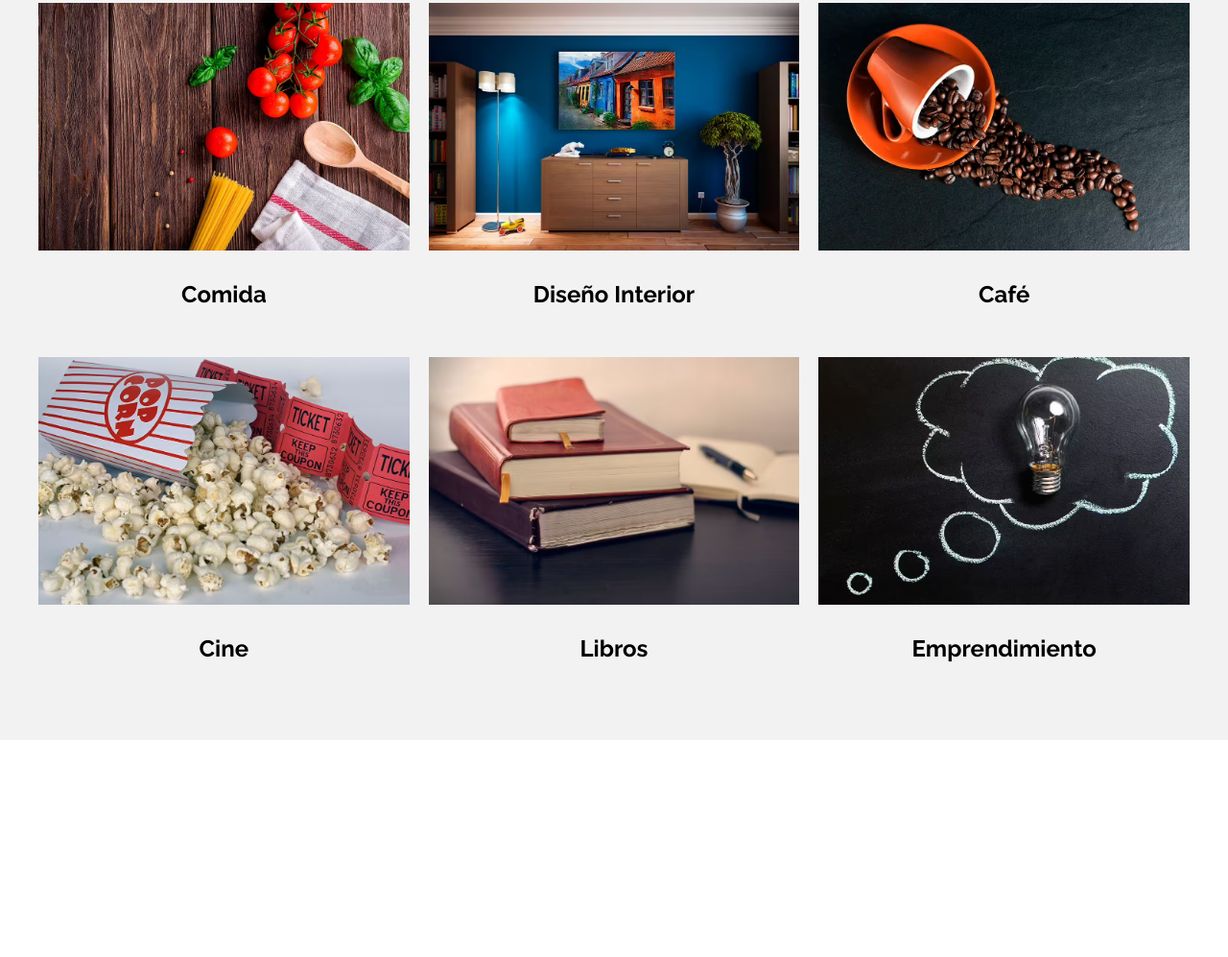
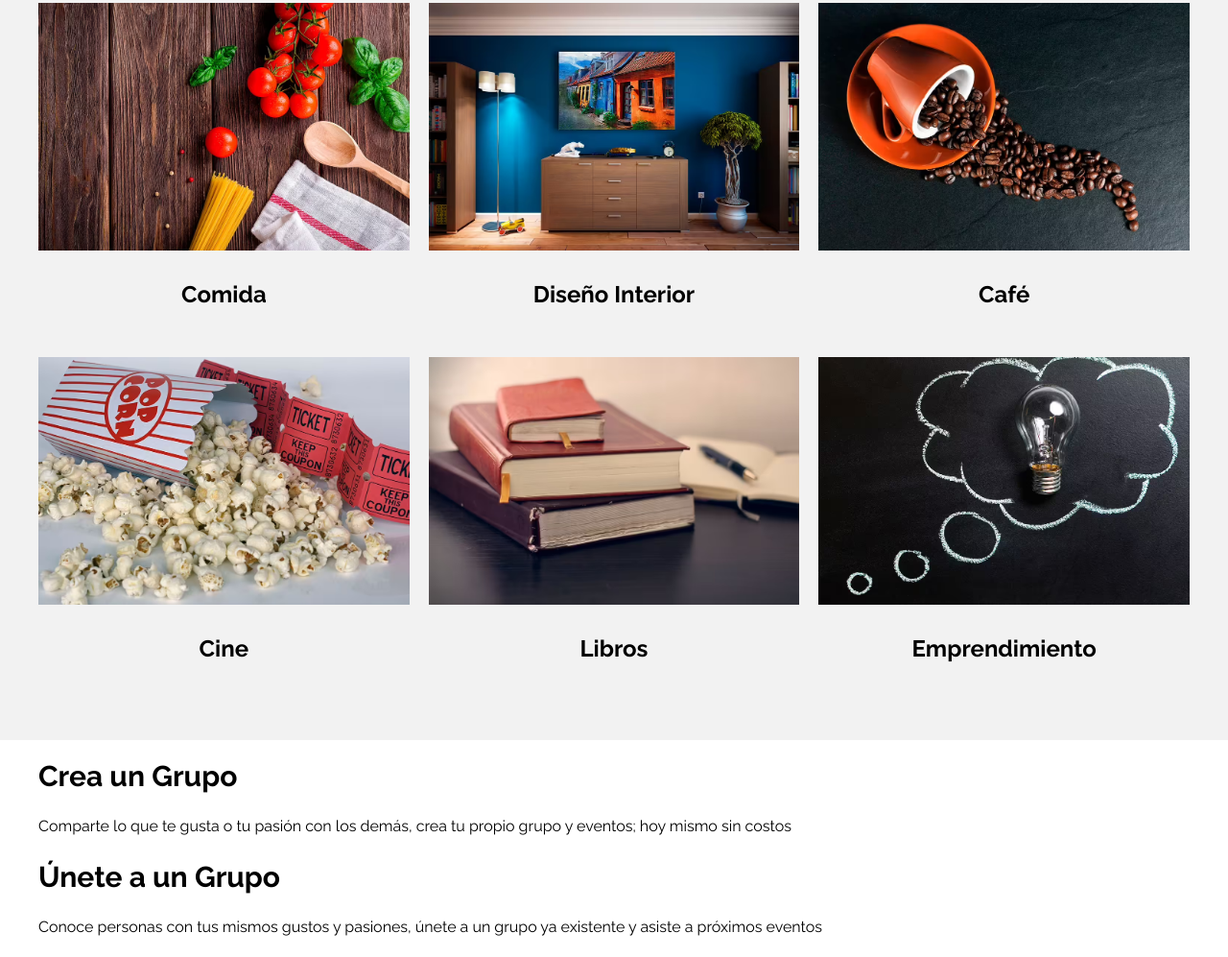
Before and after one commit to LuisMarioSolano/meeti, a website: page index.html in a window 1280 px wide. Shown: the part 2478-3475 px from the top of the page at 96% size. Before the commit the page ends 3249 px from the top, so only its background shows below. Drawn offline with Linux system fonts and the light colour scheme.

Commit message:
Update index.html: add elements for .grupos

```diff
--- a/index.html
+++ b/index.html
@@ -358,5 +358,23 @@
         <!--.categoria-->
       </ul>
     </section>
+
+    <section class="grupos">
+      <div class="grupos__grid contenedor">
+        <div class="grupo__bloque">
+          <h3 class="grupo__heading">Crea un Grupo</h3>
+          <p class="grupo__texto">
+            Comparte lo que te gusta o tu pasión con los demás, crea tu propio
+            grupo y eventos; hoy mismo sin costos
+          </p>
+        </div>
+        <div class="grupo__bloque">
+          <h3 class="grupo__heading">Únete a un Grupo</h3>
+          <p class="grupo__texto">
+            Conoce personas con tus mismos gustos y pasiones, únete a un grupo ya existente y asiste a próximos eventos
+          </p>
+        </div>
+      </div>
+    </section>
   </body>
 </html>
```
